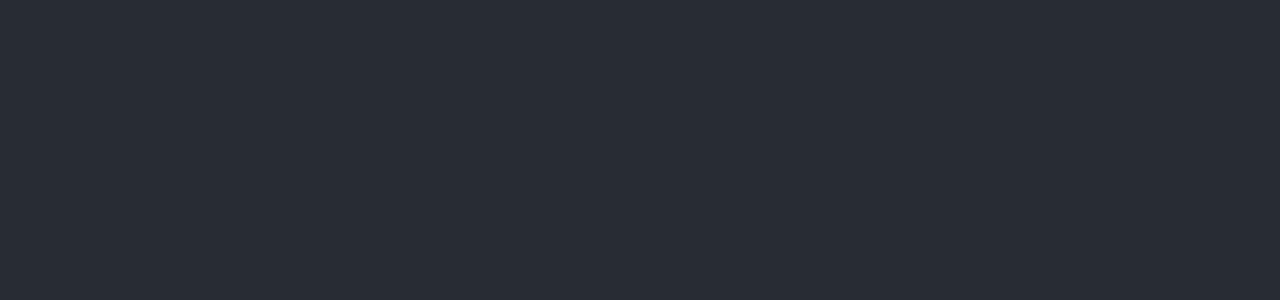
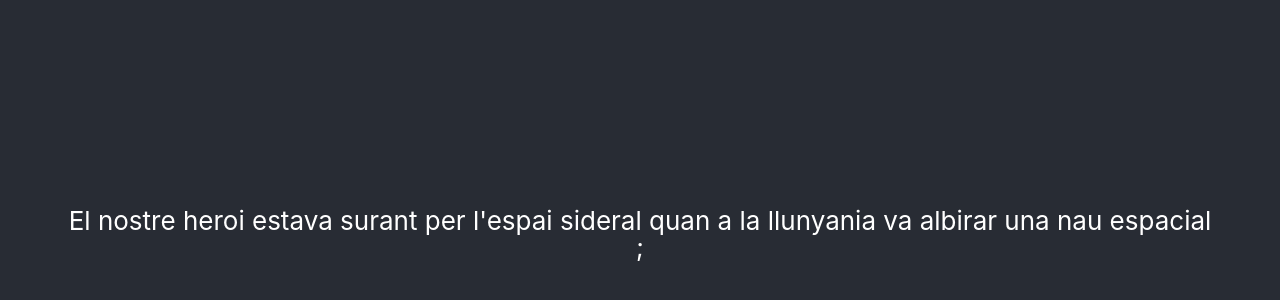
Before and after one commit to Txintxor/Sprint_6_React_1, a React (Create React App) app: page / in a window 1280 px wide. Shown: the part 166-466 px from the top of the page. Built offline with nearby package versions, Linux system fonts and the light colour scheme.

Commit message:
Level 1 Exercise 1

```diff
--- a/public/index.html
+++ b/public/index.html
@@ -24,7 +24,7 @@
       work correctly both with client-side routing and a non-root public URL.
       Learn how to configure a non-root public URL by running `npm run build`.
     -->
-    <title>React App</title>
+    <title>Sprint 6 IT Academy</title>
   </head>
   <body>
     <noscript>You need to enable JavaScript to run this app.</noscript>
--- a/src/App.js
+++ b/src/App.js
@@ -1,11 +1,11 @@
-
-import './App.css';
+import Escena from "./components/escena/Escena.js";
+import "./App.css";
 
 function App() {
   return (
     <div className="App">
       <header className="App-header">
-
+        <Escena />;
       </header>
     </div>
   );
--- /dev/null
+++ b/src/components/escena/Escena.js
@@ -0,0 +1,12 @@
+const Escena = () => {
+  return (
+    <div>
+      <p>
+        El nostre heroi estava surant per l'espai sideral quan a la llunyania va
+        albirar una nau espacial
+      </p>
+    </div>
+  )
+};
+
+export default Escena;
```
